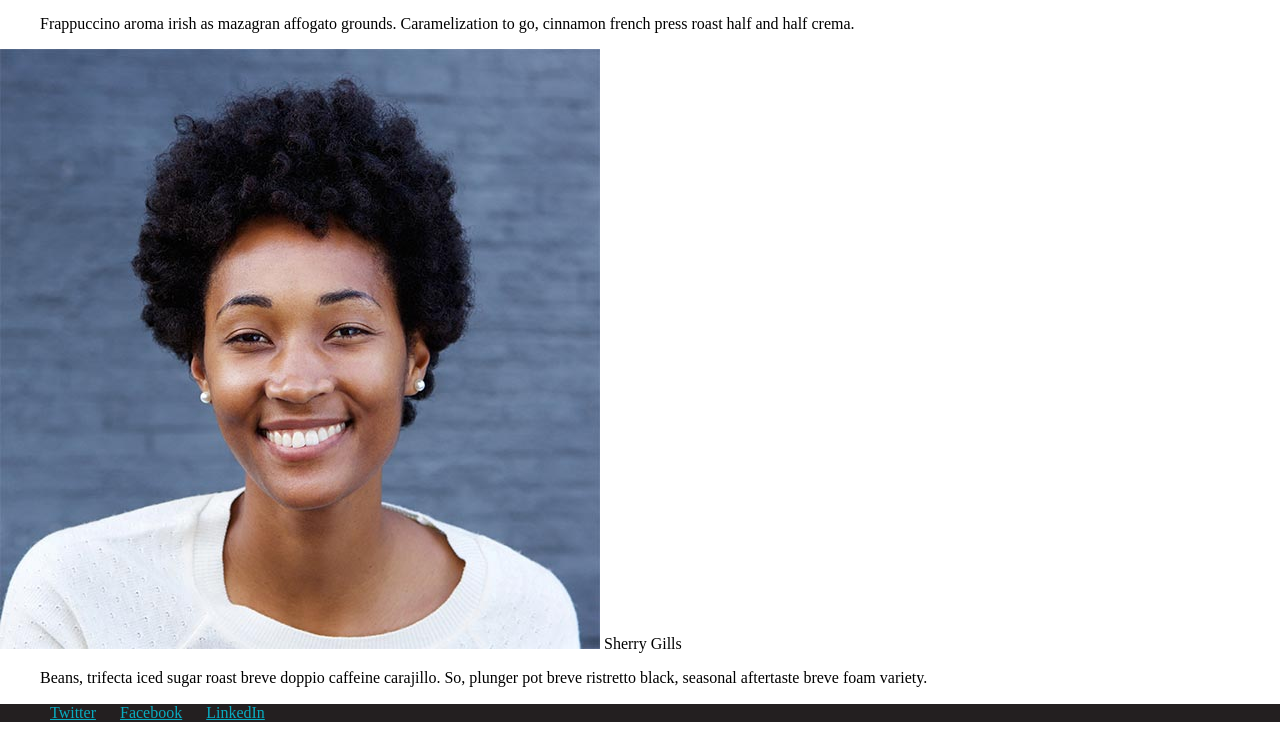
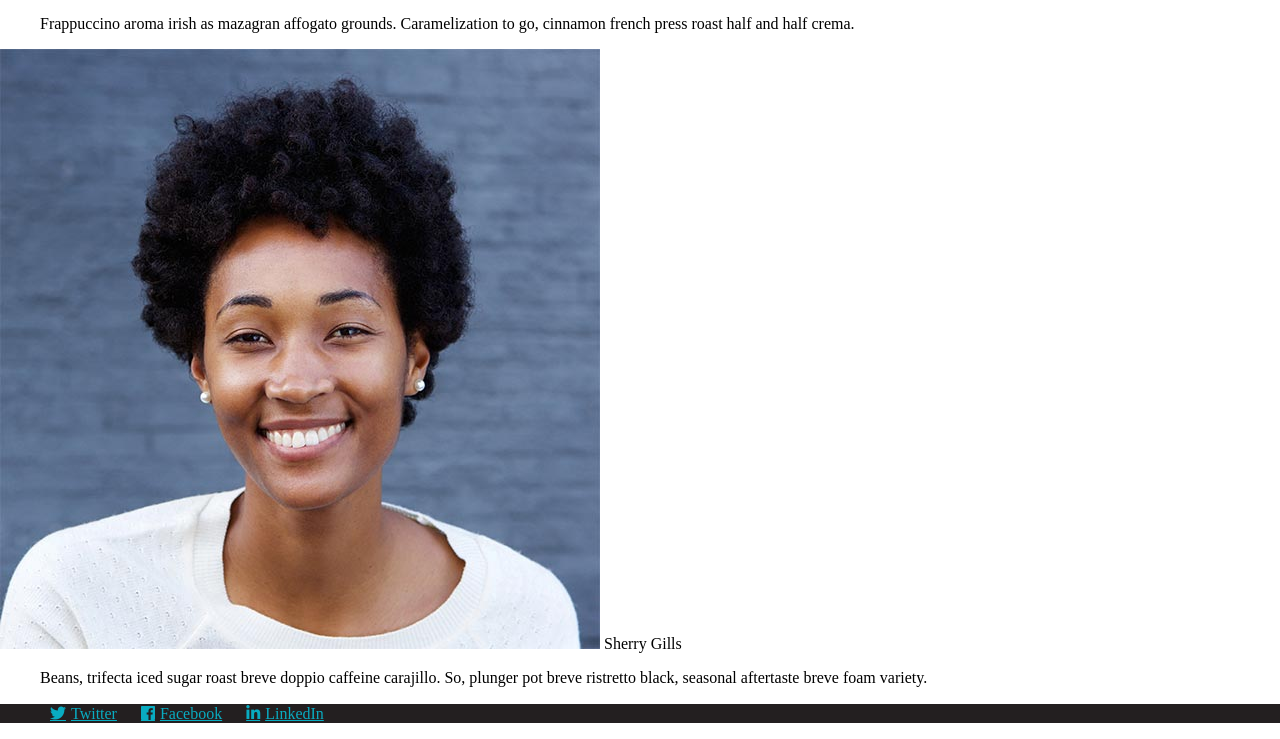
Before and after one commit to aranab/sassy-codearx, a website: page index.html in a window 1280 px wide. Shown: the part 5563-6302 px from the top of the page. Drawn offline with Linux system fonts and the light colour scheme.

Commit message:
Used css class with Unicode for font awesome

```diff
--- a/assets/scss/partials/_footer.scss
+++ b/assets/scss/partials/_footer.scss
@@ -4,4 +4,21 @@
 
 .social-menu a {
     color: $blue;
+
+    &::before {
+        font-family: "Font Awesome 5 Brands";
+        padding-right: 5px;
+    }
+
+    &.twitter::before{
+        content: '\f099';
+    }
+
+    &.facebook::before{
+        content: '\f09a';
+    }
+
+    &.linkedin::before{
+        content: '\f0e1';
+    }
 }
--- a/index.html
+++ b/index.html
@@ -6,8 +6,8 @@
     <meta http-equiv="X-UA-Compatible" content="IE=edge">
     <title>CoderArx</title>
     <meta name="viewport" content="width=device-width, initial-scale=1">
+    <link rel="stylesheet" type="text/css" media="screen" href="node_modules/@fortawesome/fontawesome-free/css/all.css" />
     <link rel="stylesheet" type="text/css" media="screen" href="css/styles.css" />
-    <link rel="stylesheet" type="text/css" media="screen" href="node_modules/@fortawesome/fontawesome-free/css/all.css" />
 </head>
 
 <body>
@@ -182,7 +182,7 @@
                     <ul>
                         <li><a href="#" class="twitter">Twitter</a></li>
                         <li><a href="#" class="facebook">Facebook</a></li>
-                        <li><a href="#" class="linedin">LinkedIn</a></li>
+                        <li><a href="#" class="linkedin">LinkedIn</a></li>
                     </ul>
                 </nav><!-- social-menu -->
             </div><!-- wrap -->
```
Also changed, not shown: README.md, css/styles.css.
